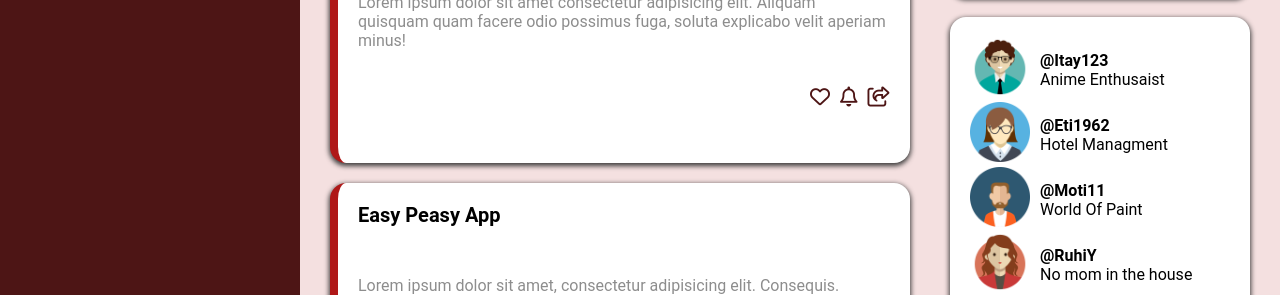
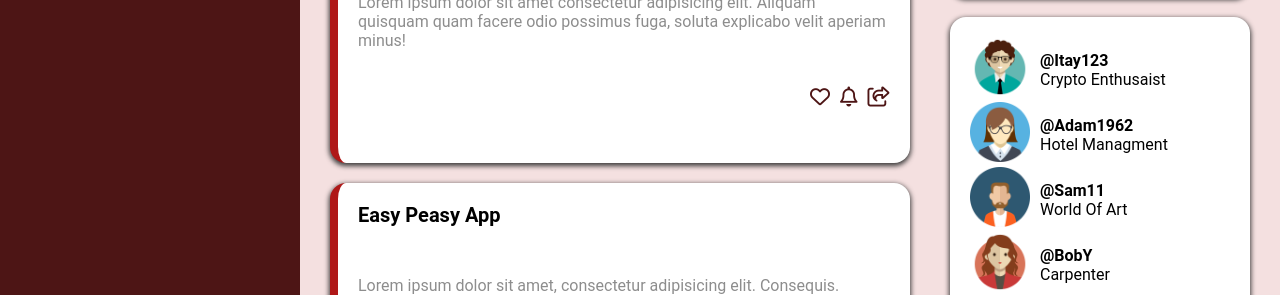
Before and after one commit to Matanbitton/Admin-Dashboard, a plain HTML site: page index.html in a window 1280 px wide. Shown: the part 657-952 px from the top of the page. Drawn offline with Linux system fonts and the light colour scheme; files whose address does not match are found by name.

Commit message:
changed Lorem Ipsum user profile bio

```diff
--- a/index.html
+++ b/index.html
@@ -237,28 +237,28 @@
                    <img class = "picture" src="/Users/yaniv/repos/Admin-Dashboard/avatar-icon-png-5-Images-PNG-Transparent.png">
                    <div class="account">
                        <p class="username">@Itay123</p>
-                       <p class="bio">Anime Enthusaist</p>
+                       <p class="bio">Crypto Enthusaist</p>
                    </div>
                 </div>
                 <div class="trending-item2">
                     <img class = "picture" src="/Users/yaniv/repos/Admin-Dashboard/Avatar-PNG-High-Quality-Image.png">
                     <div class="account">
-                        <p class="username">@Eti1962</p>
+                        <p class="username">@Adam1962</p>
                         <p class="bio">Hotel Managment</p>
                     </div>
                 </div>
                 <div class="trending-item3">
                     <img class = "picture" src="/Users/yaniv/repos/Admin-Dashboard/Avatar-Profile-Vector-PNG-Cutout.png">
                    <div class="account">
-                       <p class="username">@Moti11</p>
-                       <p class="bio">World Of Paint</p>
+                       <p class="username">@Sam11</p>
+                       <p class="bio">World Of Art</p>
                 </div>
             </div>
                 <div class="trending-item4">
                     <img class = "picture" src="/Users/yaniv/repos/Admin-Dashboard/iconfinder-4-avatar-2754580_120522.png">
                     <div class="account">
-                        <p class="username">@RuhiY</p>
-                        <p class="bio">No mom in the house</p>
+                        <p class="username">@BobY</p>
+                        <p class="bio">Carpenter</p>
                 </div>
 
             </div>
```
